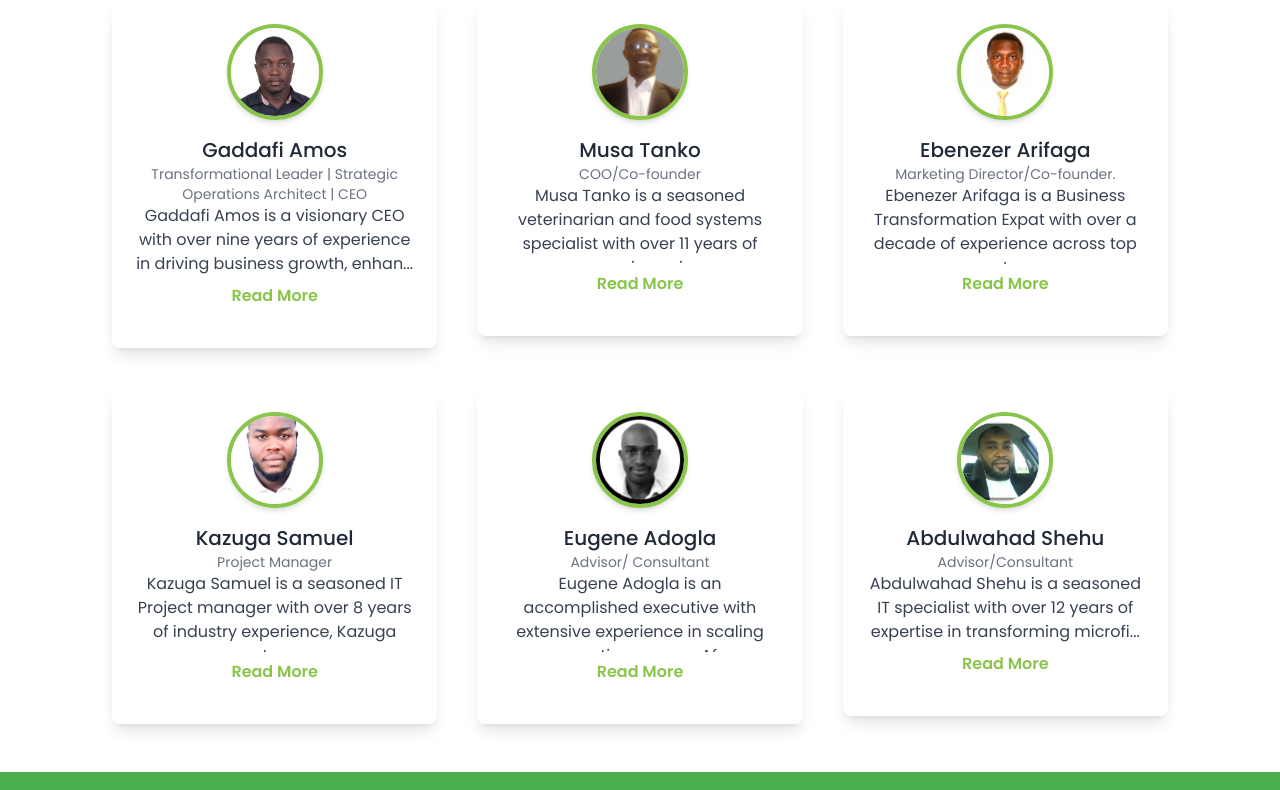
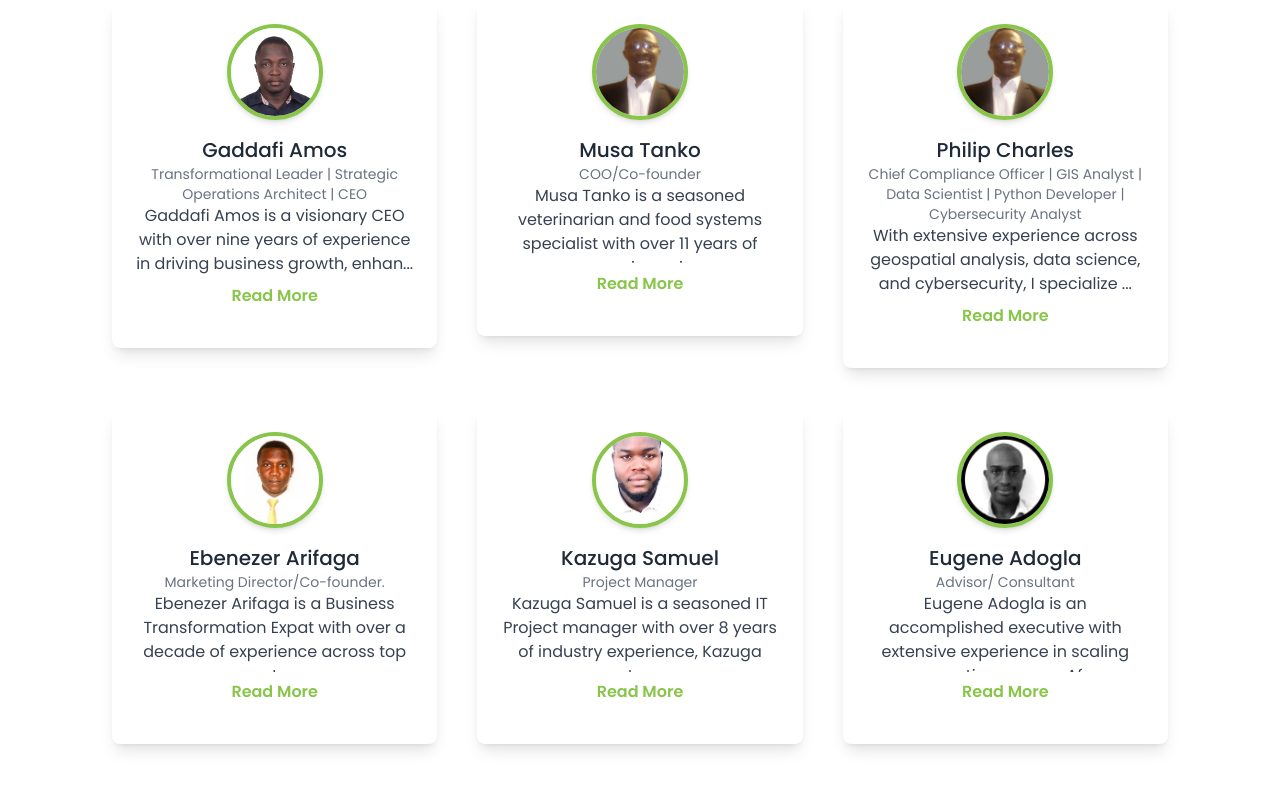
Before and after one commit to anita-ebube/green-fundus, a React (Vite) app: page /about in a window 1280 px wide. Shown: the part 240-1030 px from the top of the page. Built offline with nearby package versions, Linux system fonts and the light colour scheme.

Commit message:
Added a new member to the team

```diff
--- a/src/components/about/page.jsx
+++ b/src/components/about/page.jsx
@@ -1,4 +1,4 @@
-import React from 'react';
+
 import AboutImg from "../../assets/images/about.png";
 
 export const About = () => {
--- a/src/components/dummyData.js
+++ b/src/components/dummyData.js
@@ -21,27 +21,34 @@ const teamData = [
     },
     {
         id: 3,
+        name: 'Philip Charles',
+        position: 'Chief Compliance Officer | GIS Analyst | Data Scientist | Python Developer | Cybersecurity Analyst',
+        photoUrl: Musa,
+        details: 'With extensive experience across geospatial analysis, data science, and cybersecurity, I specialize in integrating technology-driven solutions to tackle complex challenges. My expertise spans GIS development, spatial data visualization, remote sensing, and Python programming, Machine Learning coupled with a deep understanding of network security and disaster risk management.I’ve successfully led projects involving crime mapping, oil spill monitoring, and farmland mapping, utilizing advanced tools like Google Earth Engine, GIS, and machine learning algorithms. My commitment to innovation and detail ensures impactful results, from optimizing emergency response times to securing sensitive data systems.Driven by a passion for data-driven insights and scalable solutions, I aim to empower organizations with actionable intelligence for strategic decision-making.'
+    },
+    {
+        id: 4,
         name: 'Ebenezer Arifaga',
         position: 'Marketing Director/Co-founder.',
         photoUrl: Ebenezer,
         details: 'Ebenezer Arifaga is a Business Transformation Expat with over a decade of experience across top notch organizations where he has developed and led diverse teams and initiatives to directly improve business performance.With an educational background in tech, he started his early professional career in the banking sector where he led Personal loans product development, fulfilment and sales before pivoting into tech startups from Software development to consulting, automotive, logistics, FMCG, etc.Having led 7 large network of partnership/affiliate initiatives to further drive entrepreneural involvement in business ecosystems to aid asset light operations with superb ROI, he is best known for his out-of-the-box approach to strategic business development, trade marketing and growth transformation techniques.',
     },
     {
-        id: 4,
+        id: 5,
         name: 'Kazuga Samuel',
         position: 'Project Manager',
         photoUrl: Samuel,
         details: 'Kazuga Samuel is a seasoned IT Project manager with over 8 years of industry experience, Kazuga started his early career as an IT support intern with Federal Ministry of Justice and eventually went to the banking and finance industry as an IT manager. Over the years Kazuga transitioned into IT Project management where he is currently setting the pace in the IT industry, Kazugas experiences ranges from the banking industry, health sector and the Nigerian agriculture  industry where he has made giant stride'
     },
     {
-        id: 5,
+        id: 6,
         name: 'Eugene Adogla ',
         position: 'Advisor/ Consultant ',
         photoUrl: Euguene,
         details: 'Eugene Adogla is an accomplished executive with extensive experience in scaling operations across Africa and beyond, having led MicroEnsures growth to over 10 million customers in 12 countries. He is the Co-Founder and Managing Director of Milestone Financial Engagement Limited, where he has been driving financial well-being solutions since 2016. Previously, Eugene served as the Interim Chief Operating Officer at Câm, where he successfully transitioned the company from a post-pilot dairy startup into a fully operational enterprise.'
     },
     {
-        id: 6,
+        id: 7,
         name: 'Abdulwahad  Shehu',
         position: 'Advisor/Consultant ',
         photoUrl: Wahad,
--- a/src/pages/About/page.jsx
+++ b/src/pages/About/page.jsx
@@ -1,4 +1,4 @@
-import React, { useState } from 'react';
+import { useState } from 'react';
 import teamData from '../../components/dummyData';
 import { Layout } from '../../components/Layout/page';
 
```
Also changed, not shown: src/assets/images/team/philip.jpg (added).
